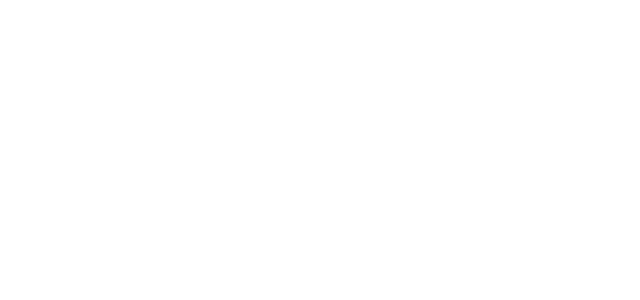
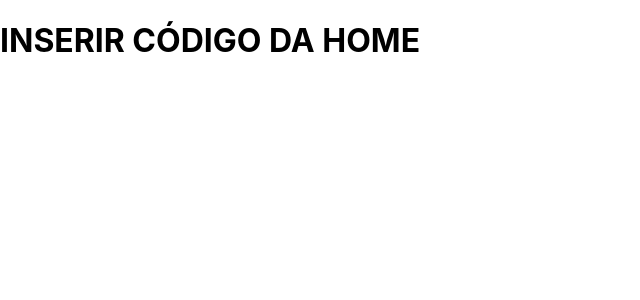
Before and after one commit to analiviafr/ProjetoWeb2, a React (Create React App) app: page /home in a window 1280 px wide. Shown: the top 300 px of the page, without its empty margins (0-640 px from the left). Built offline with nearby package versions, Linux system fonts and the light colour scheme.

Commit message:
Page not found

```diff
--- /dev/null
+++ b/src/components/NotFound.js
@@ -0,0 +1,5 @@
+import React from 'react';
+
+const NotFound=() => <h1>Page Not Found</h1>
+
+export default NotFound
--- a/src/components/Routes.js
+++ b/src/components/Routes.js
@@ -5,6 +5,7 @@ import Login from '../pages/login';
 import Register from '../pages/register';
 import Search from '../pages/search';
 import Home from '../pages/home';
+import NotFound from './NotFound';
 import PrivateRoute from './PrivateRoute';
 
 import {history} from '../history';
@@ -15,7 +16,8 @@ const Routes = () => (
       <Route component={Login} exact path="/login"/>
       <Route component={Register} exact path="/register"/>
       <PrivateRoute component={Search} exact path="/search" />
-      <PrivateRoute component={Home} exact path="/home"/>
+      <Route component={Home} exact path="/home"/>
+      <Route component={NotFound}/>
     </Switch>
 
   </Router>
```
